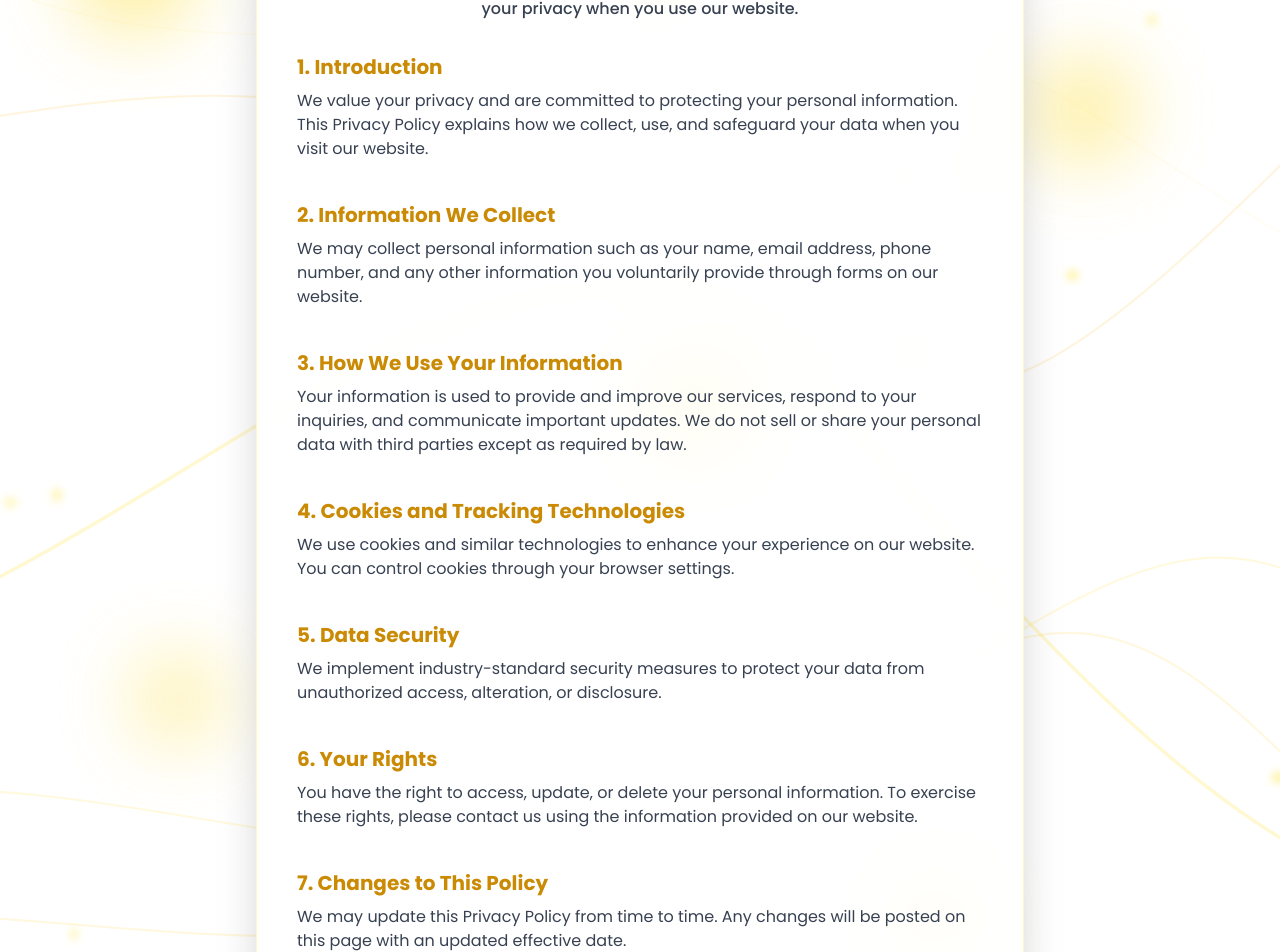
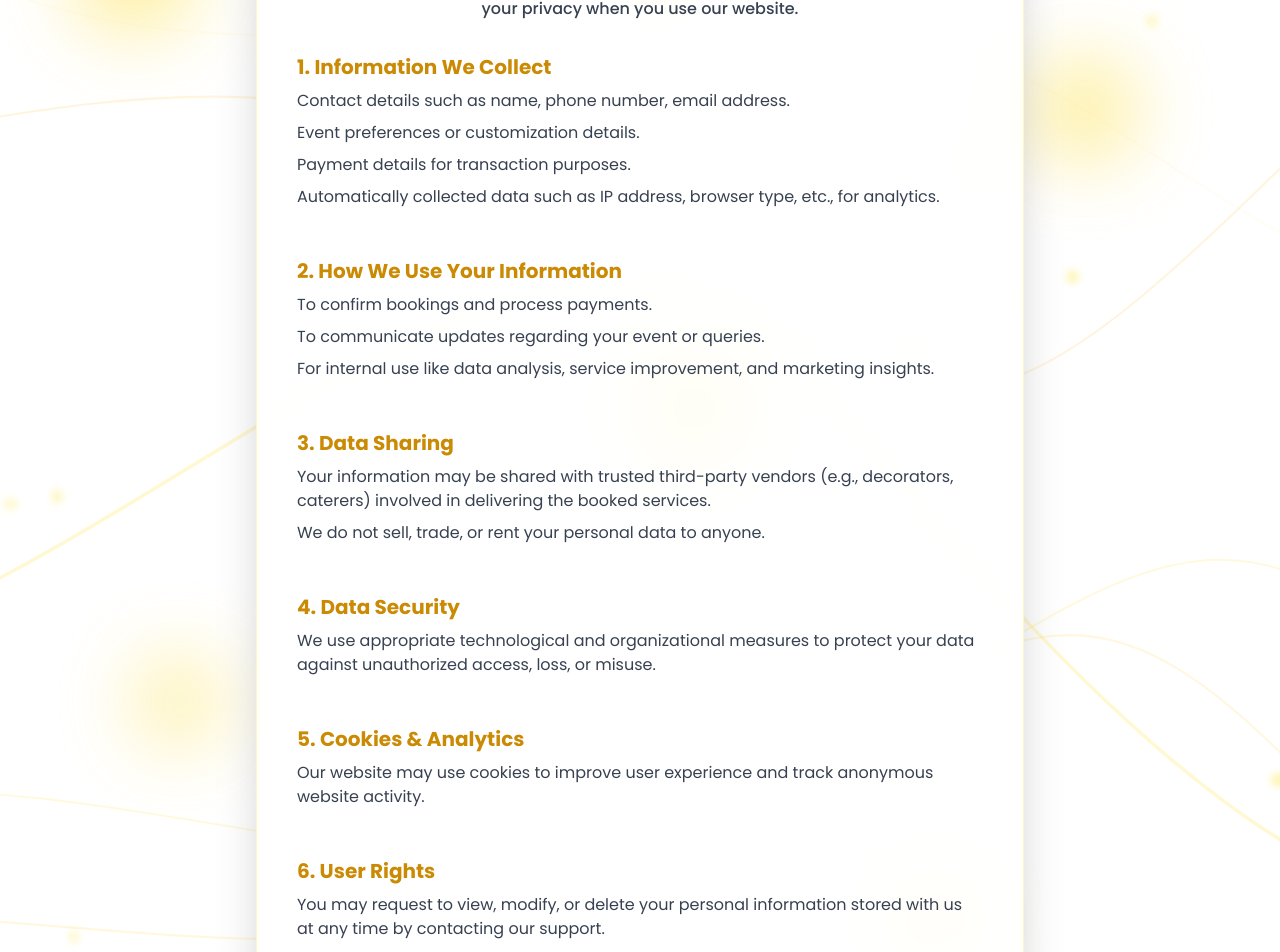
Before and after one commit to frigus-fiesta/main-website-frontend, a Next.js app: page /privacy-policy in a window 1280 px wide. Shown: the part 220-1172 px from the top of the page. Built offline with nearby package versions, Linux system fonts and the light colour scheme.

Commit message:
changes in terms and conditions even in privacy policy by zeba

```diff
--- a/app/privacy-policy/page.tsx
+++ b/app/privacy-policy/page.tsx
@@ -90,36 +90,32 @@ const Sparkles = () => (
 
 const policySections = [
   {
-    title: "1. Introduction",
-    text: "We value your privacy and are committed to protecting your personal information. This Privacy Policy explains how we collect, use, and safeguard your data when you visit our website.",
+    title: "1. Information We Collect",
+    text: `Contact details such as name, phone number, email address.\n\nEvent preferences or customization details.\n\nPayment details for transaction purposes.\n\nAutomatically collected data such as IP address, browser type, etc., for analytics.`,
   },
   {
-    title: "2. Information We Collect",
-    text: "We may collect personal information such as your name, email address, phone number, and any other information you voluntarily provide through forms on our website.",
+    title: "2. How We Use Your Information",
+    text: `To confirm bookings and process payments.\n\nTo communicate updates regarding your event or queries.\n\nFor internal use like data analysis, service improvement, and marketing insights.`,
   },
   {
-    title: "3. How We Use Your Information",
-    text: "Your information is used to provide and improve our services, respond to your inquiries, and communicate important updates. We do not sell or share your personal data with third parties except as required by law.",
+    title: "3. Data Sharing",
+    text: `Your information may be shared with trusted third-party vendors (e.g., decorators, caterers) involved in delivering the booked services.\n\nWe do not sell, trade, or rent your personal data to anyone.`,
   },
   {
-    title: "4. Cookies and Tracking Technologies",
-    text: "We use cookies and similar technologies to enhance your experience on our website. You can control cookies through your browser settings.",
+    title: "4. Data Security",
+    text: `We use appropriate technological and organizational measures to protect your data against unauthorized access, loss, or misuse.`,
   },
   {
-    title: "5. Data Security",
-    text: "We implement industry-standard security measures to protect your data from unauthorized access, alteration, or disclosure.",
+    title: "5. Cookies & Analytics",
+    text: `Our website may use cookies to improve user experience and track anonymous website activity.`,
   },
   {
-    title: "6. Your Rights",
-    text: "You have the right to access, update, or delete your personal information. To exercise these rights, please contact us using the information provided on our website.",
+    title: "6. User Rights",
+    text: `You may request to view, modify, or delete your personal information stored with us at any time by contacting our support.`,
   },
   {
-    title: "7. Changes to This Policy",
-    text: "We may update this Privacy Policy from time to time. Any changes will be posted on this page with an updated effective date.",
-  },
-  {
-    title: "8. Contact Us",
-    text: "If you have any questions or concerns about this Privacy Policy, please contact us at info@frigusfiesta.com.",
+    title: "7. Changes to Policy",
+    text: `We reserve the right to update this Privacy Policy from time to time. Any changes will be posted on this page with a revised effective date.`,
   },
 ];
 
@@ -221,13 +217,16 @@ const PrivacyPolicyPage = () => {
                 >
                   {section.title}
                 </motion.h2>
-                <motion.p
-                  className="text-base text-gray-700"
-                  initial={false}
-                  animate={false}
-                >
-                  {section.text}
-                </motion.p>
+                {section.text.split("\n\n").map((para, idx) => (
+                  <motion.p
+                    key={idx}
+                    className="text-base text-gray-700 mb-2"
+                    initial={false}
+                    animate={false}
+                  >
+                    {para}
+                  </motion.p>
+                ))}
               </motion.div>
             ))}
           </motion.div>
--- a/app/terms/page.tsx
+++ b/app/terms/page.tsx
@@ -64,28 +64,32 @@ const GoldAnimatedBackground = () => (
 
 const terms = [
   {
-    title: "1. Acceptance of Terms",
-    text: "By accessing and using this website, you accept and agree to be bound by the terms and provision of this agreement.",
+    title: "1. Pricing & Currency",
+    text: "All event services start from INR 15,000. Prices listed are in Indian Rupees (INR) for Indian clients and US Dollars (USD) for international clients. Applicable taxes (GST or others) are charged separately as per prevailing government rates.",
   },
   {
-    title: "2. Modification of Terms",
-    text: "We reserve the right to change, modify, or revise these terms at any time. Your continued use of the site will signify your acceptance of any adjustment to these terms.",
+    title: "2. Service Availability",
+    text: "We strive to ensure that all services listed are available and accurately priced. However, Frigus Fiesta reserves the right to modify or discontinue any service without prior notice.",
   },
   {
-    title: "3. User Responsibilities",
-    text: "You agree to use the website only for lawful purposes and in a way that does not infringe the rights of, restrict or inhibit anyone else's use and enjoyment of the website.",
+    title: "3. Booking & Payment",
+    text: "A confirmed booking requires advance payment as communicated during booking. Accepted payment methods include: Credit/Debit Card, UPI, Net Banking, IMPS, NEFT, RTGS, and Cheque (India only). Overseas clients can pay via international cards or wire transfers.",
   },
   {
-    title: "4. Intellectual Property",
-    text: "All content, trademarks, and data on this website, including but not limited to software, databases, text, graphics, icons, hyperlinks, private information, designs, and agreements, are the property of or licensed to us and as such are protected from infringement by local and international legislation and treaties.",
+    title: "4. Cancellation & Refund Policy",
+    text: "Refunds, if applicable, will be processed within 15–20 working days from the cancellation request. Refunds depend on confirmation from our vendors or service partners. Credit card payments will be refunded back to the card. Other payments will be refunded via NEFT/RTGS/IMPS or cheque within 30 days. All refunds are subject to approval and processing timelines from third-party vendors. Frigus Fiesta acts only as a facilitator and is not liable for delays or failures in refunds beyond our control.",
   },
   {
-    title: "5. Limitation of Liability",
-    text: "We will not be liable for any direct, indirect, incidental, special, or consequential damages resulting from the use or the inability to use the website or for the cost of procurement of substitute goods and services.",
+    title: "5. Liability Disclaimer",
+    text: "Frigus Fiesta shall not be held responsible for any delays, service deficiencies, vendor-related issues, pricing changes, or other unforeseen circumstances. We do not accept liability for any personal loss, damage, accident, or disruption during or due to the service booked.",
   },
   {
-    title: "6. Governing Law",
-    text: "These terms and conditions are governed by and construed in accordance with the laws of the jurisdiction in which the company operates.",
+    title: "6. Intellectual Property",
+    text: "All content on our website, including logos, event designs, images, and text, are the intellectual property of Frigus Fiesta. Unauthorized use is prohibited.",
+  },
+  {
+    title: "7. Jurisdiction",
+    text: "These Terms are governed by the laws of India. Any disputes arising will be handled in the courts of Hyderabad, Telangana.",
   },
 ];
 
```
